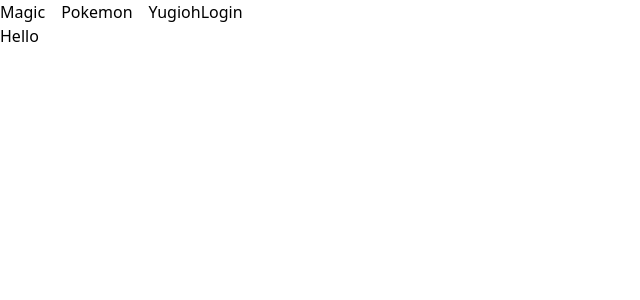
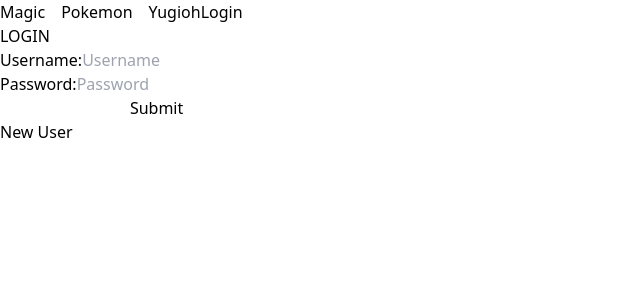
Before and after one commit to acabacadabolis/Deckbuilder, a React app: page /Login in a window 1280 px wide. Shown: the top 300 px of the page, without its empty margins (0-640 px from the left). Built offline with nearby package versions, Linux system fonts and the light colour scheme; the HTML template or start-up script is replaced by a standard one.

Commit message:
login and signup pages

```diff
--- a/src/components/Login.jsx
+++ b/src/components/Login.jsx
@@ -1,9 +1,60 @@
+import { useState } from "react"
+import { Outlet, Link, useNavigate } from "react-router-dom";
 
 
-export default function Login() {
-    return (
+export default function Signup() {
+    const blankForm = {
+        "username": "",
+        "password": "",
+    }
+
+    const navigate = useNavigate()
+    const [formData, setFormData] = useState(blankForm)
+
+    function handleChange(event) {
+        setFormData(prevFormData => {
+            return {
+                ...prevFormData,
+                [event.target.name]: event.target.value
+            }
+        })
+    }
+    function handleSubmit(event){
+        event.preventDefault()
+
+        fetch("http://127.0.0.1:5555/login", {
+            method:'POST',
+            headers:{
+                'Content-Type':'application/json'
+            },
+            body:JSON.stringify(formData)
+        })
+        .then(resp => resp.json())
+        .then(data => setUser(data))
+        setFormData(blankForm)
+        navigate("/")
+
+    }
+    function handleClick(event){
+        navigate('/Signup')
+    }
+
+    return(
         <div>
-            <h1>Hello</h1>
+            <h1>LOGIN</h1>
+            <form className=" grid justify-start text-left"onSubmit={handleSubmit}>
+                <div>
+                <label htmlFor="username">Username:</label>
+                <input name="username" onChange={handleChange} autoComplete="off" type="text" placeholder="Username"></input>
+                </div>
+                <div>
+                <label htmlFor="password">Password:</label>
+                <input name="password" onChange={handleChange} autoComplete="off" type="text" placeholder="Password"></input>
+                </div>
+                <button type="submit">Submit</button>
+            </form>
+            <button onClick={handleClick}>New User</button>
         </div>
     )
+
 }
--- a/src/components/Signup.jsx
+++ b/src/components/Signup.jsx
@@ -1,13 +1,12 @@
 import { useState } from "react"
-import { Outlet, Link, useNavigate } from "react-router-dom";
+import {useNavigate} from "react-router-dom"
 
-
-export default function Signup() {
+export default function Signup(){
     const blankForm = {
         "username": "",
         "password": "",
-        "name":"",
-        "email":""
+        "name": "",
+        "email": ""
     }
 
     const navigate = useNavigate()
@@ -16,31 +15,31 @@
     function handleChange(event) {
         setFormData(prevFormData => {
             return {
-                ...prevFormData, // this needs to happen first
+                ...prevFormData,
                 [event.target.name]: event.target.value
             }
         })
     }
     function handleSubmit(event){
         event.preventDefault()
-
-        fetch("http://127.0.0.1:5555/login", {
+        console.log(formData)
+        fetch("http://127.0.0.1:5555/signup", {
             method:'POST',
             headers:{
                 'Content-Type':'application/json'
             },
             body:JSON.stringify(formData)
         })
-        .then(resp => resp.json())
-        .then(data => setUser(data))
+        .then(resp => resp.json)
+        // .then(data => console.log(data))
+
         setFormData(blankForm)
-        navigate("/")
-
+        navigate("/login")
     }
 
-    return(
+    return (
         <div>
-            <h1>LOGIN</h1>
+            <h1>SIGNUP</h1>
             <form className=" grid justify-start text-left"onSubmit={handleSubmit}>
                 <div>
                 <label htmlFor="username">Username:</label>
@@ -62,5 +61,4 @@
             </form>
         </div>
     )
-
 }
```
